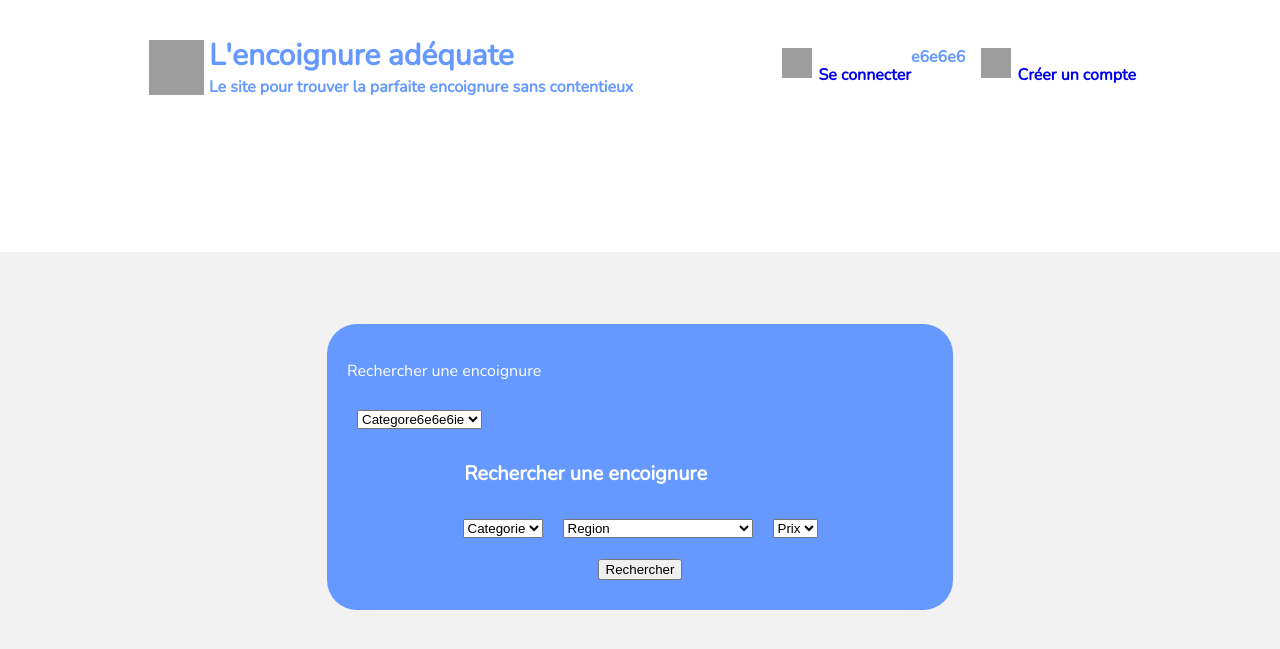
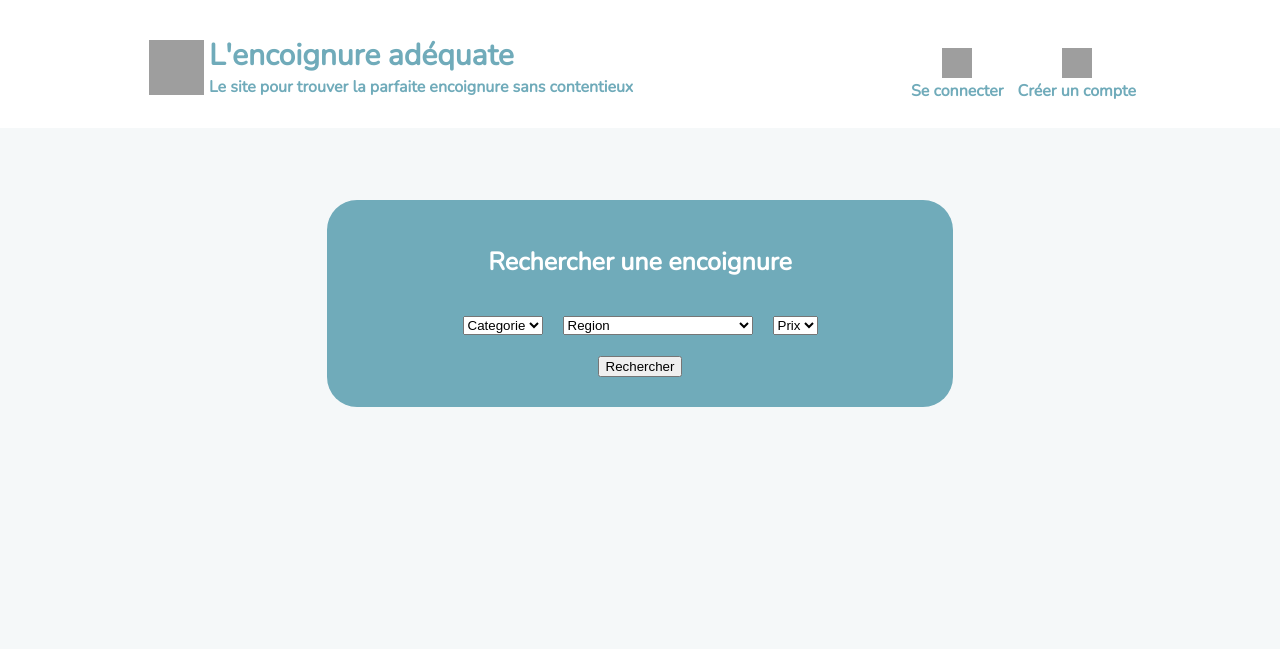
Before and after one commit to BaptSeg/Projet---PHP---S3, a PHP site: page /accueil.view.php in a window 1280 px wide. Shown: the top 649 px of the page. Run offline with PHP 8.4, Linux system fonts and the light colour scheme; data that the repository does not hold is empty; grey boxes are pictures that could not be loaded.

Commit message:
Changement graphique

```diff
--- a/view/accueil.view.css
+++ b/view/accueil.view.css
@@ -2,10 +2,10 @@ nav{
   padding:0;
   padding: 20px;
   padding-top: 30px;
-  padding-bottom: 150px;
+  padding-bottom: 10px;
   /* background-image: linear-gradient(#663300, #cc6600); */
   background-color: white;
-  color : #6699ff;
+  color : #70ABBA;
   font-weight: bold;
   display: flex;
 	flex-direction: row;
@@ -39,10 +39,10 @@ ul li{
   text-decoration: none;
   margin-left: 15px;
 }
-#f2f2f2
+
 ul li a{
   	text-decoration:none;
-    color : #6699ff;
+    color : #70ABBA;;
     display: flex;
     flex-direction: column;
     align-items: center;
@@ -79,7 +79,7 @@ ul li a{
 body{
   font-family: 'Nunito', sans-serif;
   margin: 0px;
-  background-color: #f2f2f2;
+  background-color: #F5F8F9;
 }
 
 fieldset{
@@ -90,7 +90,7 @@ fieldset{
 .searchbar{
   color: white;
   /* background-image: linear-gradient(#002699, #003d99); */
-  background-color: #6699ff;
+  background-color: #70ABBA;
   border-radius: 30px;
   margin-left: 25%;
   margin-right: 25%;
@@ -100,9 +100,9 @@ fieldset{
 }
 
 .txtrech{
-  margin-left: 20%;
+  text-align: center;
   font-weight: bold;
-  font-size: 20px;
+  font-size: 25px;
 }
 
 .soussearchbar{
--- a/view/accueil.view.php
+++ b/view/accueil.view.php
@@ -42,7 +42,7 @@
               <img src="../model/img/icone_utilisateur.png" alt="icon_user" height="30 px" width="30 px">
               Se connecter
               </a>
-            </li>e6e6e6
+            </li>
             <li>
               <a href="../controler/inscription.ctrl.php">
               <img src="../model/img/icone_inscription.png" alt="icon_inscription" height="30 px" width="30 px"> Créer un compte </a>
@@ -58,16 +58,6 @@
     <fieldset>
       <p>
         <div class="searchbar">
-
-          <p> Rechercher une encoignure </p>
-          <div class="choix">
-            <select name="Categorie" id="Categorie">
-              <option value="" selected>Categore6e6e6ie</option>
-              <?php for ($i=0; $i < sizeof($categorie)-1; $i++){
-                  echo '<option value="'.$categorie[$i]['categorie'].'">'.$categorie[$i]['categorie'].'</option>';
-                }?>
-            </select>
-          </div>
 
           <div class="txtrech">
             <p> Rechercher une encoignure </p>
```
Also changed, not shown: view/connexion.view.css (added, +28 -0 lines), view/connexion.view.php (+12 -7 lines).
